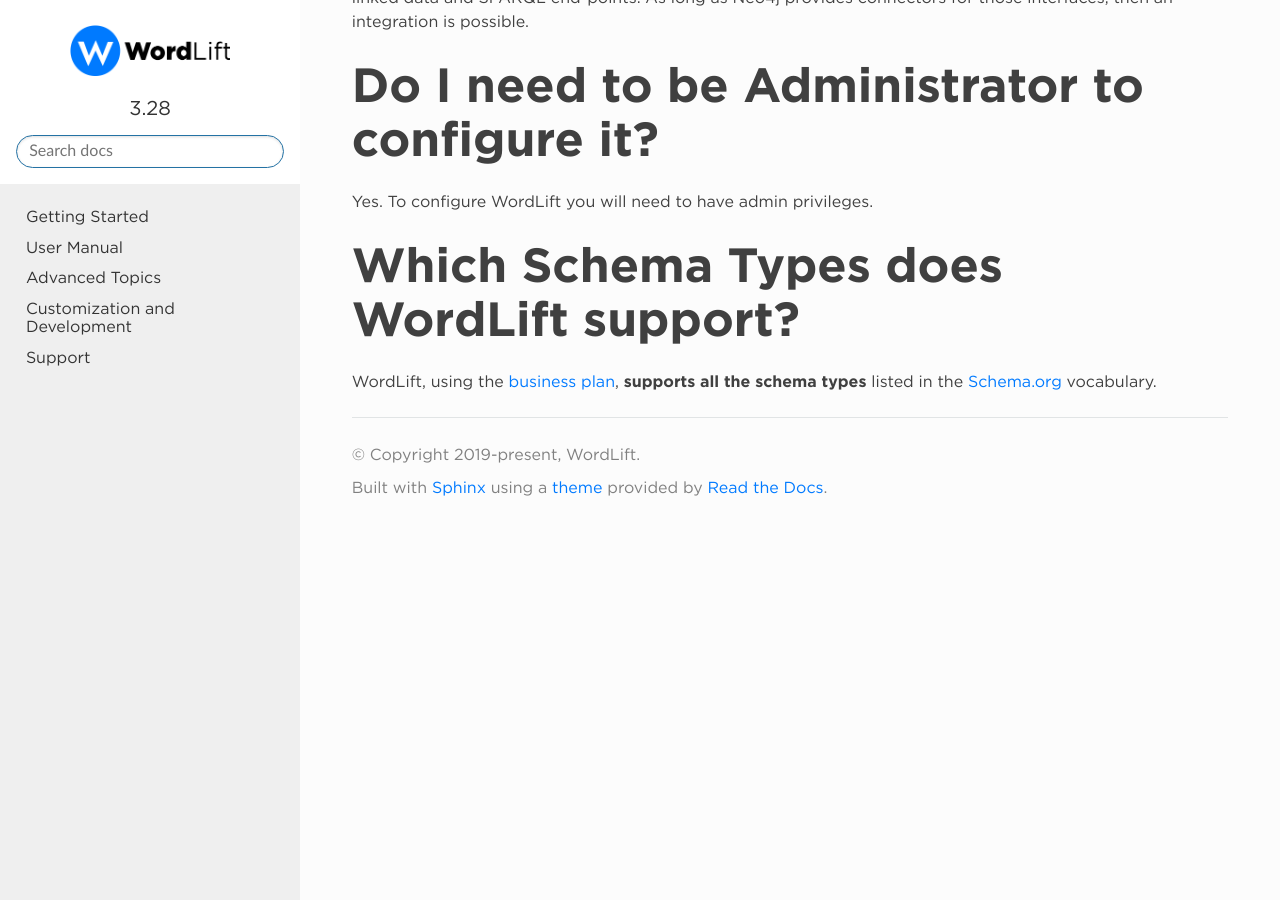
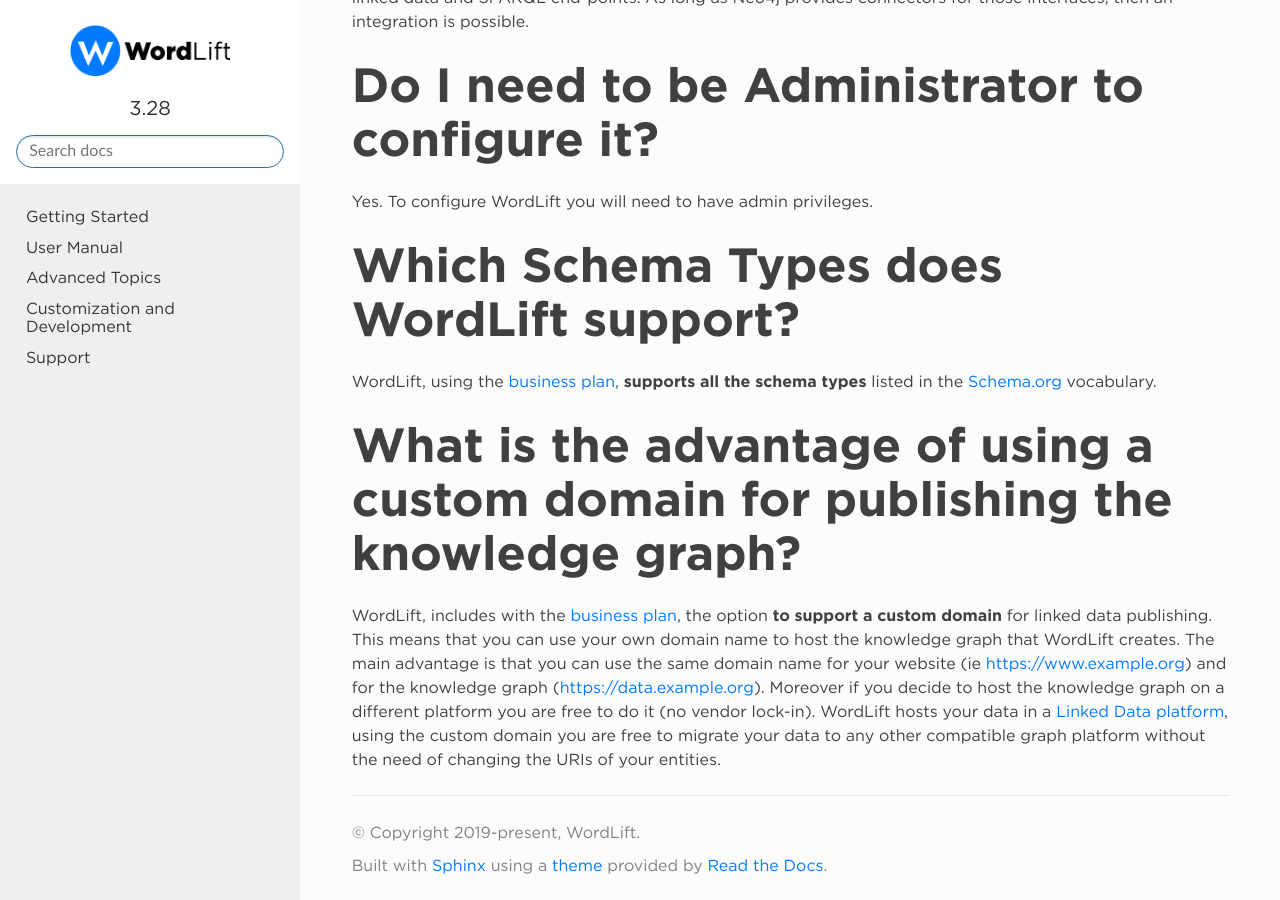
Before and after one commit to insideout10/wordlift-docs, a Sphinx documentation site: the page built from docs/faq.rst, in a window 1280 px wide and 900 px high, scrolled down 12118 px. Built offline with Sphinx 7.4.7 and the Read the Docs theme 2.0.0, drawn with Linux system fonts in a browser that asks for light colours.

Commit message:
updating faq and analysis pages

```diff
--- a/docs/analysis.rst
+++ b/docs/analysis.rst
@@ -20,8 +20,9 @@
 
 .. warning::
 
-    WordLift works only with the standard **WordPress visual editor**.
-    WordLift cannot be used with *Visual Composer* (WordPress page builder) or any other customised page editor.
+    WordLift is designed for the standard **WordPress visual editor**.
+    **WordLift also offers experimental support for Visual Builders. Contact us to test your specific install**.
+
 
 .. note::
 
--- a/docs/faq.rst
+++ b/docs/faq.rst
@@ -318,3 +318,11 @@
 ===============
 
 WordLift, using the `business plan <https://wordlift.io/business/>`_, **supports all the schema types** listed in the `Schema.org <https://schema.org/>`_ vocabulary.
+
+===============
+What is the advantage of using a custom domain for publishing the knowledge graph?
+===============
+
+WordLift, includes with the `business plan <https://wordlift.io/business/>`_, the option **to support a custom domain** for linked data publishing.
+This means that you can use your own domain name to host the knowledge graph that WordLift creates. The main advantage is that you can use the same domain name for your website (ie https://www.example.org) and for the knowledge graph (https://data.example.org).
+Moreover if you decide to host the knowledge graph on a different platform you are free to do it (no vendor lock-in). WordLift hosts your data in a `Linked Data platform <https://www.w3.org/TR/ldp/>`_, using the custom domain you are free to migrate your data to any other compatible graph platform without the need of changing the URIs of your entities.
```
